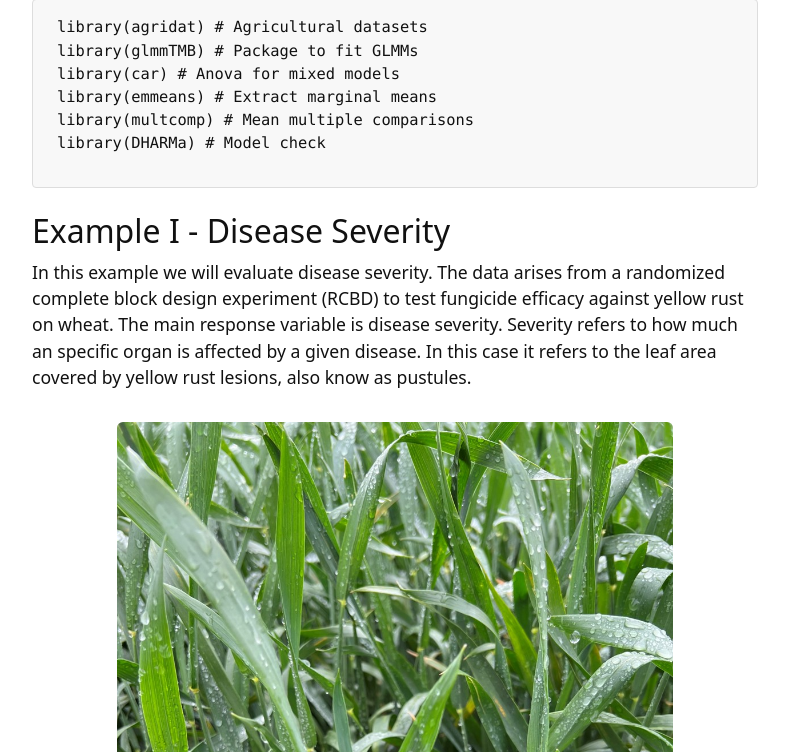
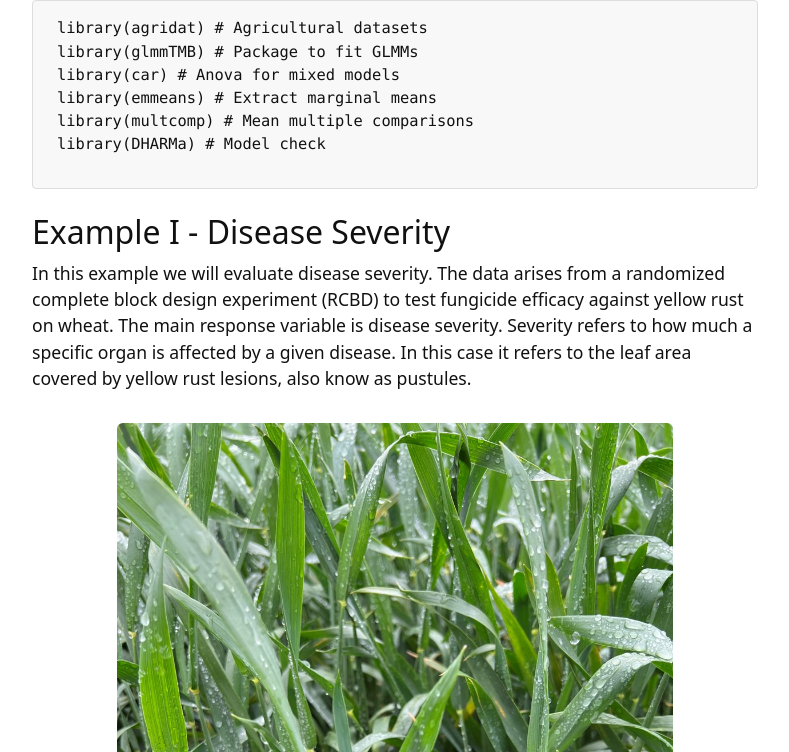
Before and after one commit to k-state-id3a/mixed-models-fall25, a Jekyll site: the page built from content/3-lesson.md, in a window 1280 px wide and 900 px high, scrolled down 9834 px, cut to the strip 0-752 px from the top of the window. Shown: the whole strip, without its empty margins (245-1034 px from the left). Built offline with Jekyll 4.4.1, drawn with Linux system fonts in a browser that asks for light colours; formulas are drawn with MathJax 3; some of the changed text lies outside the part shown.

Commit message:
part3 updates

````diff
--- a/content/3-lesson.md
+++ b/content/3-lesson.md
@@ -75,6 +75,7 @@
 
     -   $$E(\mathbf{y|u}) = \mu$$.
 
+
 ### Components of GLMMs
 
 #### Link Functions
@@ -136,7 +137,6 @@
 Important distributions to know are:
 
 -   **For continuous data**: Normal, t, Gamma, Beta.
-
 -   **For discrete data**: Binomial, Poisson, Negative Binomial.
 
 #### **Normal distribution**
@@ -318,9 +318,14 @@
 
 {% include figure.html img="day3/binomialdist.png" alt="" caption="" width="80%" %}
 
+
 ## Checkpoint:
 -   **Distributions beyond the normal**
 -   **Defining your generalized linear model**
+
+
+------
+
 
 ## Working with GLMMs
 
@@ -341,7 +346,7 @@
 
 ## Example I - Disease Severity
 
-In this example we will evaluate disease severity. The data arises from a randomized complete block design experiment (RCBD) to test fungicide efficacy against yellow rust on wheat. The main response variable is disease severity. Severity refers to how much an specific organ is affected by a given disease. In this case it refers to the leaf area covered by yellow rust lesions, also know as pustules.
+In this example we will evaluate disease severity. The data arises from a randomized complete block design experiment (RCBD) to test fungicide efficacy against yellow rust on wheat. The main response variable is disease severity. Severity refers to how much a specific organ is affected by a given disease. In this case it refers to the leaf area covered by yellow rust lesions, also know as pustules.
 
 {% include figure.html img="day3/Rust.jpg" alt="" caption="" width="80%" %}
 **Data**
@@ -652,24 +655,16 @@
 ## Signif. codes:  0 '***' 0.001 '**' 0.01 '*' 0.05 '.' 0.1 ' ' 1
 ```
 
--   Different ways to fit the model with Binomial distribution - Depends on what you have.
+-   Different ways to fit the model with Binomial distribution -- depends on what you have.
 
     -   **Important point:** Remember what we are modeling - Probability of success: $$p$$.
-
     -   For **Binomial distribution:**
-
         -   **Case 1:** $$y$$ = Counts of success with know trials - Success and Failures = (success, trials - success).
-
         -   **Case 2:** $$y$$ = Counts of successes with weights - success/trials and weights = trials.
-
             -   Only if proportions come from counts!
-
         -   **Case 3:** A special case: $$y$$ = Binary outcomes (0/1 per observation) - Binomial with n = 1 - **Logistic regression**.
-
     -   For **Beta distribution**:
-
         -   **Case 4:** $$y$$ = Proportions not from counts (between 0 and 1) - No trial number, proportion only
-
             -   Do not use Binomial distribution here!
 
 ``` r
@@ -775,15 +772,10 @@
 Where:
 
 -   $$\mu_0$$ is the overall mean.
-
 -   $$f_i$$ is the fixed effect of fungicide applied to the whole plot.
-
 -   $$v_j$$ is the fixed effect of variety applied to the subplot level.
-
 -   $$u_k$$ is the random effect of the block.
-
 -   $$w_l$$ is the random effect of the whole plot level, that comes from $$u_k*f_i$$.
-
 -   The subplot level is nested with residuals, which is parametrized by $$\sigma^2$$.
 
 {% include figure.html img="day3/hierarchical2.jpg" alt="" caption="" width="80%" %}
````
Also changed, not shown: other parts of content/3-lesson.md (+16 -9 lines).
